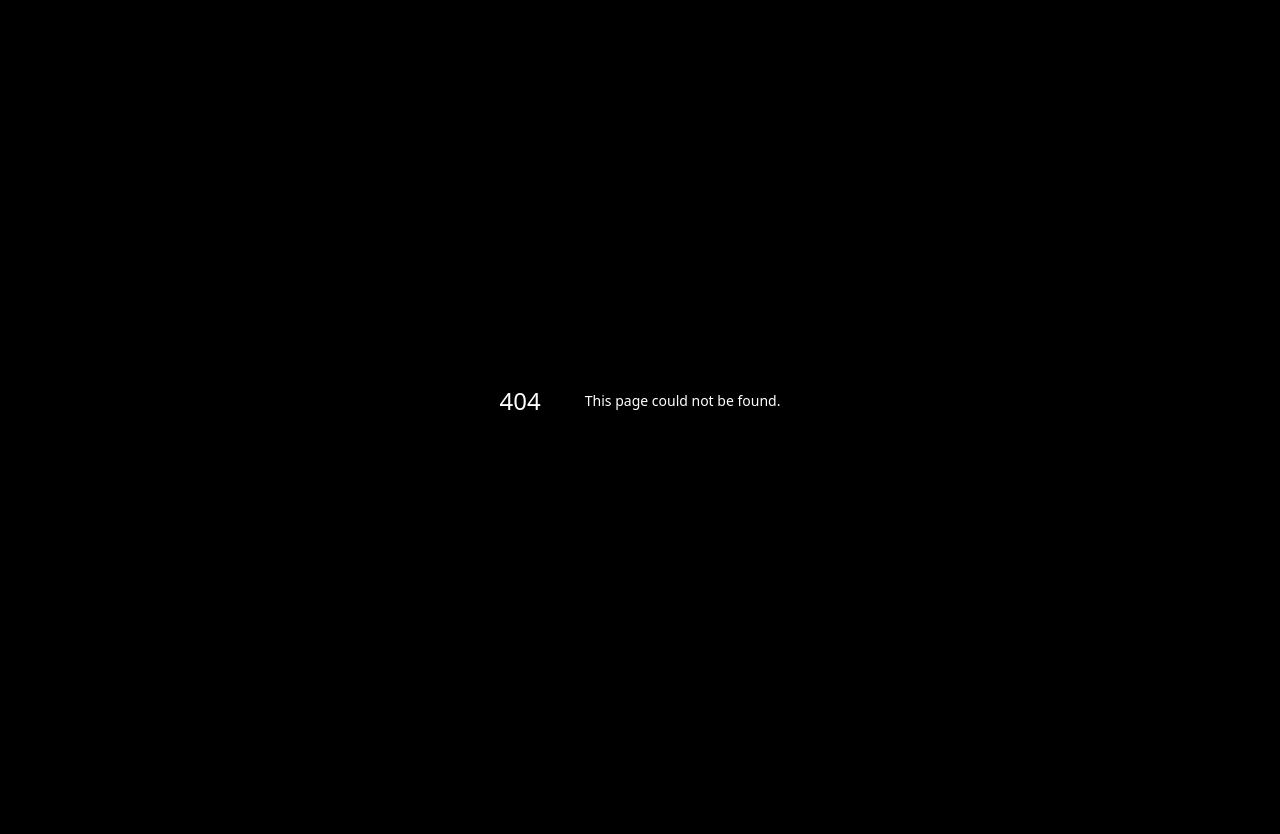
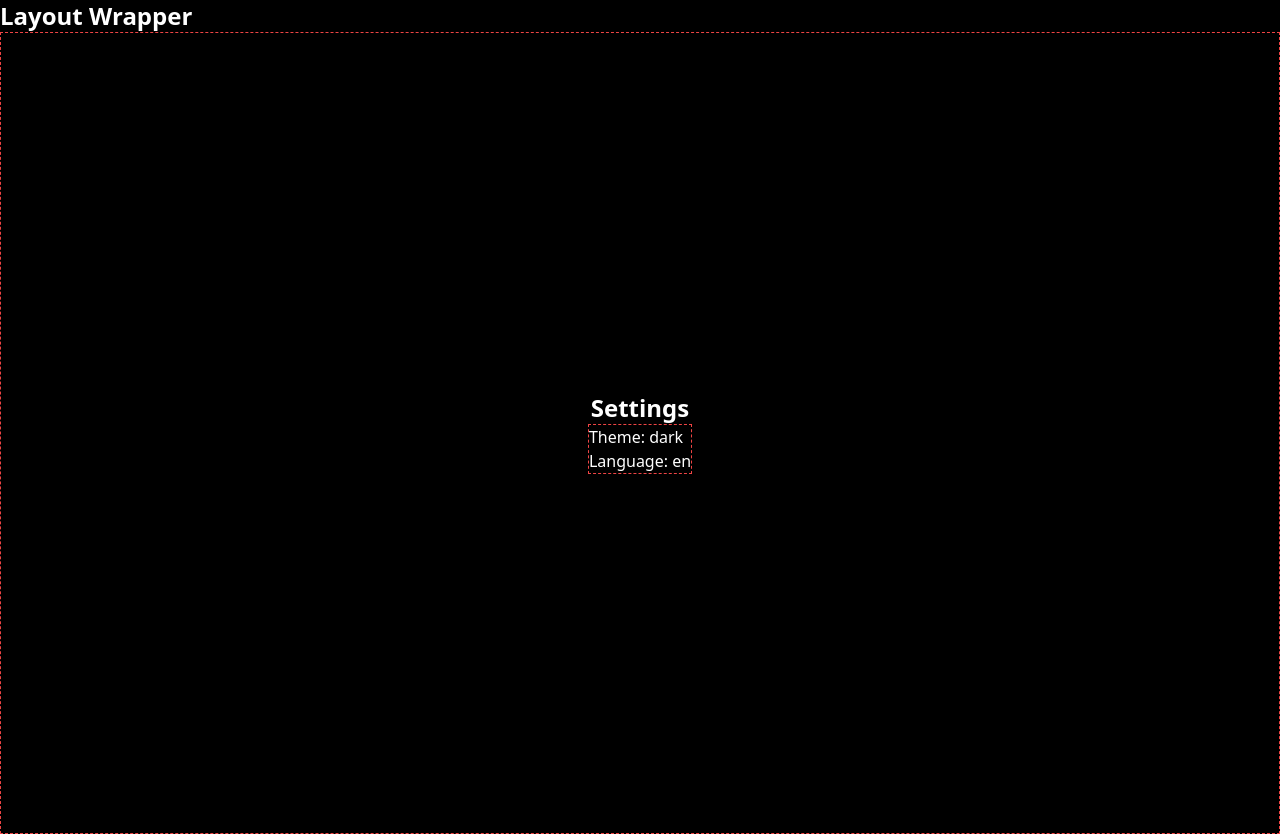
Before and after one commit to BrunoBrockweldAlves/FullCycle-CodeFlix-Frontend, a Next.js app: page /settings in a window 1280 px wide. Before the commit this address had no page. Before the commit the page ends 800 px from the top, so only its background shows below. Built offline with nearby package versions, Linux system fonts and the light colour scheme.

Commit message:
Adding routes and page/loading/layout

```diff
--- a/src/app/components/Banner.tsx
+++ b/src/app/components/Banner.tsx
@@ -4,8 +4,7 @@
 
 export function Banner () {
   return (
-    <div>
-
+    <div className="mb-10">
     <div className="flex flex-col space-y-2 py-16 md:space-y-4 lg:h-[65vh] lg:justify-end lg:pb-12">
     <div className="absolute left-0 top-0 -z-10 h-[95vh] w-screen">
       <Image
--- /dev/null
+++ b/src/app/lib/settings.tsx
@@ -0,0 +1,10 @@
+export const getAppSettings = ():Promise<{theme: string, language: string}> => {
+    return new  Promise((resolve) => {
+        setTimeout(() => {
+            resolve({
+                theme: 'dark',
+                language: 'en'
+            })
+        }, 2000
+    )});
+}
--- a/src/app/page.tsx
+++ b/src/app/page.tsx
@@ -6,11 +6,10 @@
 
 export default function Home() {
   return (
-    <div className="relative h-screen overflow-hidden lg:h-[148vh]">
+    <div className="relative h-screen lg:h-[148vh]">
       <Header />
       <main className="relative pb-24 pl-4 lg:pl-16">
         <Banner/>
-
         <MoviewRow sectionTitle="Trending Now"/>
         <MoviewRow sectionTitle="Top Rated"/>
         <MoviewRow sectionTitle="Action Movies"/>
--- /dev/null
+++ b/src/app/settings/layout.tsx
@@ -0,0 +1,8 @@
+export default function layout({children}:{children:React.ReactNode}){
+  return (
+      <div>
+        <h1 className='text-2xl font-bold'> Layout Wrapper </h1>
+        <div className="border border-red-500 border-dashed">{children}</div>
+      </div>
+  );
+}
--- /dev/null
+++ b/src/app/settings/loading.tsx
@@ -0,0 +1,11 @@
+'use client';
+import React, { Component } from "react";
+
+export default class loading extends Component{
+    render(){
+        return(
+            <div>loading...</div>
+        )
+    }
+
+}
--- /dev/null
+++ b/src/app/settings/page.tsx
@@ -0,0 +1,14 @@
+import { getAppSettings } from "../lib/settings";
+
+export default async function Settings(){
+    const {theme, language} = await getAppSettings();
+    return (
+        <div className="flex flex-col items-center justify-center h-screen">
+        <h1 className="text-2xl font-bold">Settings</h1>
+        <div className="border border-dashed border-red-500">
+            <p>Theme: {theme}</p>
+            <p>Language: {language}</p>
+        </div>
+        </div>
+    )
+}
--- /dev/null
+++ b/src/app/settings/user/page.tsx
@@ -0,0 +1,7 @@
+export default function User(){
+    return (
+        <div className="flex flex-col items-center justify-center h-screen">
+        <h1 className="text-2xl font-bold">User Page</h1>
+        </div>
+    )
+}
```
